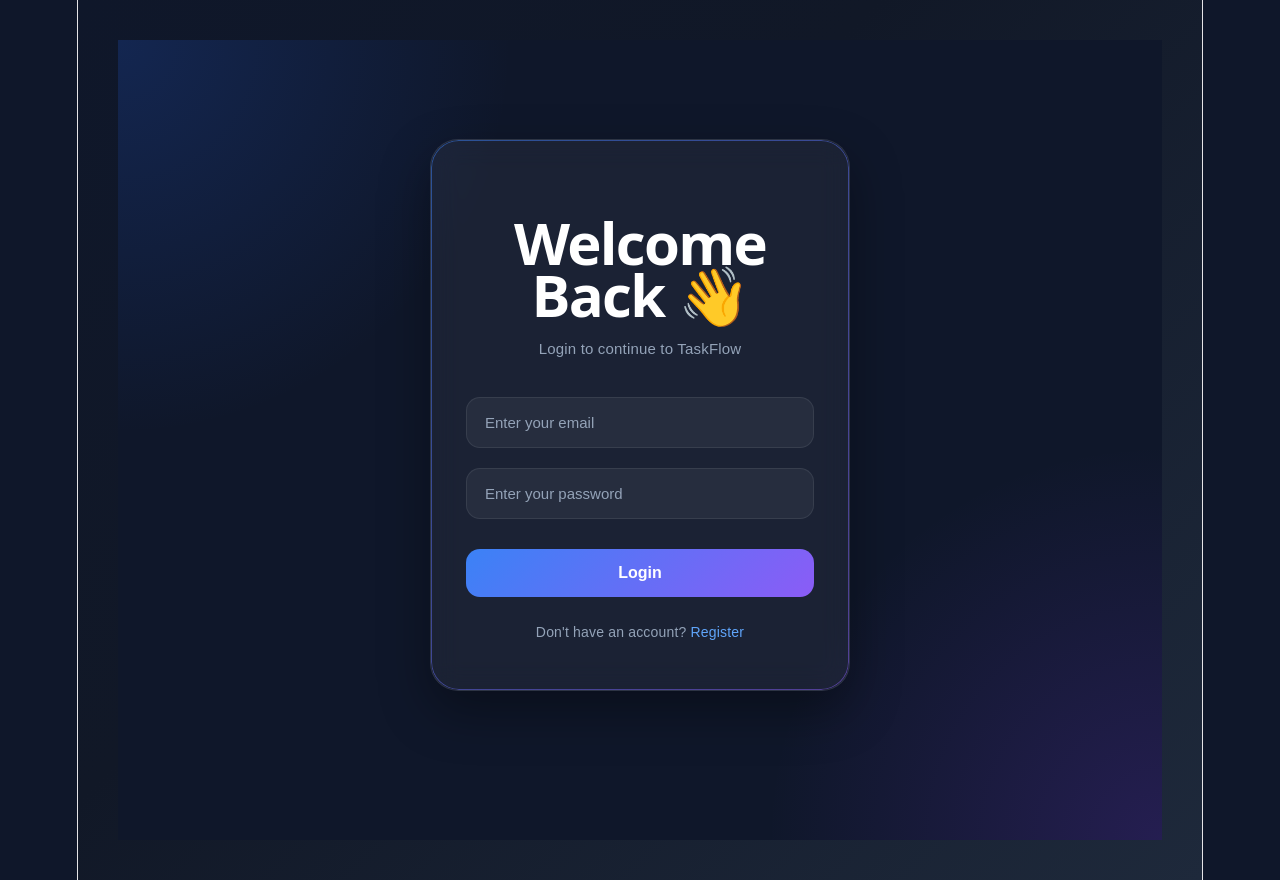
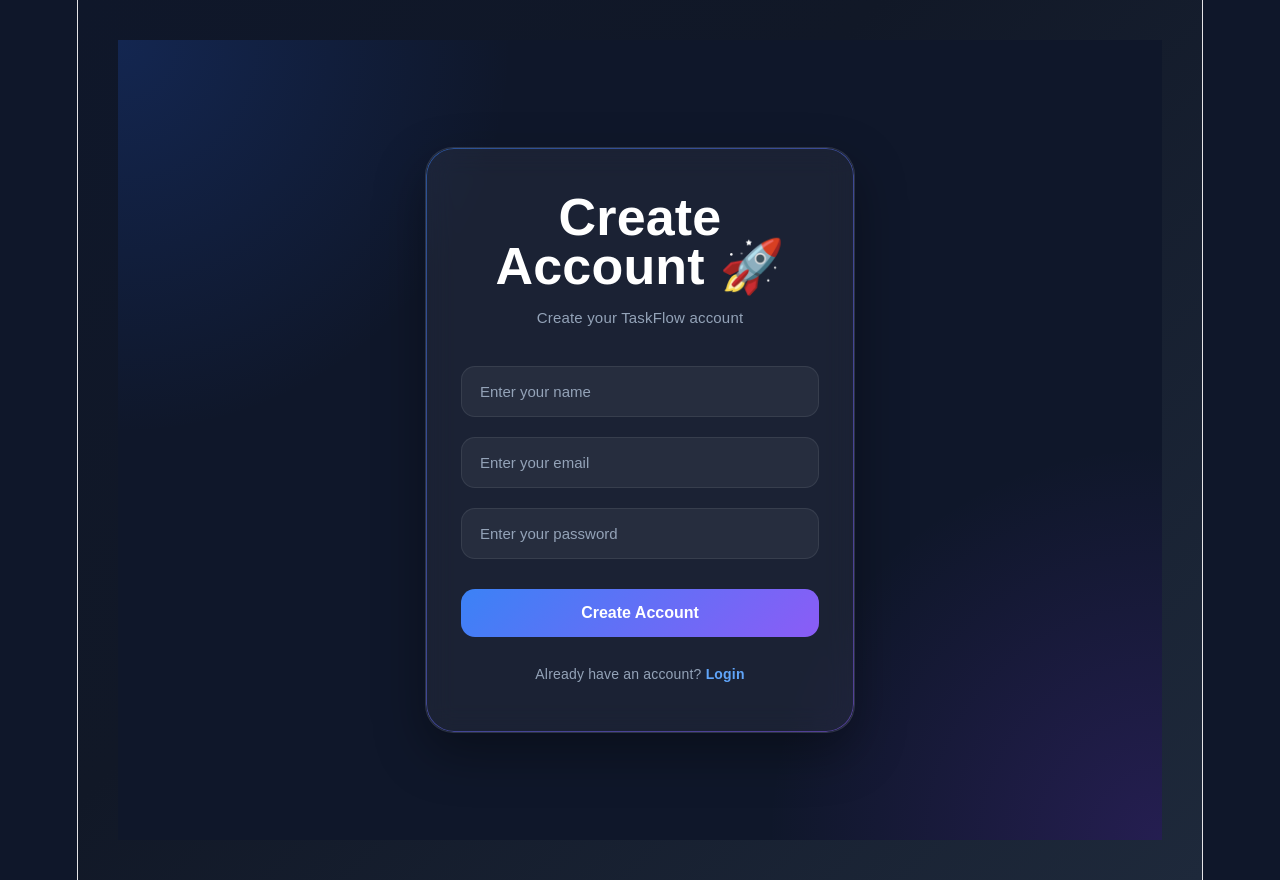
Before and after one commit to vivekky007/EtharaAi, a React (Vite) app in the folder frontend/Etharaai/: page / in a window 1280 px wide. Both pictures are taken after a click on the element "Register". Built offline with nearby package versions, Linux system fonts and the light colour scheme.

Commit message:
Refactor Login component for improved structure

```diff
--- a/frontend/Etharaai/src/pages/Login.jsx
+++ b/frontend/Etharaai/src/pages/Login.jsx
@@ -5,17 +5,24 @@
 const BASE_URL = "https://etharaai-production-a3f3.up.railway.app";
 
 export default function Login() {
+  const [isLogin, setIsLogin] = useState(true);
+
+  const [name, setName] = useState("");
   const [email, setEmail] = useState("");
   const [password, setPassword] = useState("");
 
   const navigate = useNavigate();
 
+  // ✅ LOGIN
   const login = async () => {
     try {
-      const res = await axios.post(`${BASE_URL}/api/auth/login`, {
+      const res = await axios.post(
+        `${BASE_URL}/api/auth/login`,
+        {
           email,
           password,
-      });
+        }
+      );
 
       localStorage.setItem("token", res.data.token);
 
@@ -23,6 +30,28 @@
     } catch (err) {
       console.log(err);
       alert("Login failed");
+    }
+  };
+
+  // ✅ REGISTER
+  const register = async () => {
+    try {
+      await axios.post(
+        `${BASE_URL}/api/auth/register`,
+        {
+          name,
+          email,
+          password,
+        }
+      );
+
+      alert("Account created successfully!");
+
+      setIsLogin(true);
+    } catch (err) {
+      console.log(err);
+
+      alert("Registration failed");
     }
   };
 
@@ -38,7 +67,7 @@
           font-family: Arial, sans-serif;
         }
 
-        .login-container {
+        .auth-container {
           min-height: 100vh;
 
           display: flex;
@@ -53,11 +82,11 @@
           padding: 20px;
         }
 
-        .login-card {
+        .auth-card {
           position: relative;
 
           width: 100%;
-          max-width: 420px;
+          max-width: 430px;
 
           padding: 45px 35px;
 
@@ -72,12 +101,10 @@
           box-shadow:
             0 20px 50px rgba(0,0,0,0.35);
 
-          transform: translateY(-25px);
-
           overflow: hidden;
         }
 
-        .login-card::before {
+        .auth-card::before {
           content: "";
 
           position: absolute;
@@ -103,20 +130,20 @@
           pointer-events: none;
         }
 
-        .login-card h1 {
+        .auth-title {
           color: white;
 
-          font-size: 58px;
+          font-size: 52px;
           font-weight: 800;
 
-          line-height: 0.9;
+          line-height: 0.95;
 
           margin-bottom: 14px;
 
           text-align: center;
         }
 
-        .login-card p {
+        .auth-subtitle {
           color: #94a3b8;
 
           text-align: center;
@@ -161,7 +188,7 @@
             0 0 0 4px rgba(59,130,246,0.18);
         }
 
-        .login-btn {
+        .auth-btn {
           width: 100%;
 
           padding: 15px;
@@ -188,7 +215,7 @@
           margin-top: 10px;
         }
 
-        .login-btn:hover {
+        .auth-btn:hover {
           transform: translateY(-2px);
 
           box-shadow:
@@ -196,7 +223,7 @@
         }
 
         .bottom-text {
-          margin-top: 22px;
+          margin-top: 24px;
 
           text-align: center;
 
@@ -205,30 +232,57 @@
           font-size: 14px;
         }
 
-        .bottom-text span {
+        .switch-btn {
           color: #60a5fa;
+
           cursor: pointer;
+
+          font-weight: bold;
         }
 
         @media (max-width: 500px) {
-          .login-card {
+          .auth-card {
             padding: 35px 25px;
           }
 
-          .login-card h1 {
-            font-size: 46px;
+          .auth-title {
+            font-size: 42px;
           }
         }
       `}</style>
 
-      <div className="login-container">
-        <div className="login-card">
-          <h1>
+      <div className="auth-container">
+        <div className="auth-card">
+          <div className="auth-title">
+            {isLogin ? (
+              <>
                 Welcome <br />
                 Back 👋
-          </h1>
+              </>
+            ) : (
+              <>
+                Create <br />
+                Account 🚀
+              </>
+            )}
+          </div>
 
-          <p>Login to continue to TaskFlow</p>
+          <div className="auth-subtitle">
+            {isLogin
+              ? "Login to continue to TaskFlow"
+              : "Create your TaskFlow account"}
+          </div>
+
+          {/* ✅ Name Field Only For Register */}
+          {!isLogin && (
+            <div className="input-group">
+              <input
+                type="text"
+                placeholder="Enter your name"
+                onChange={(e) => setName(e.target.value)}
+              />
+            </div>
+          )}
 
           <div className="input-group">
             <input
@@ -246,12 +300,24 @@
             />
           </div>
 
-          <button className="login-btn" onClick={login}>
-            Login
+          <button
+            className="auth-btn"
+            onClick={isLogin ? login : register}
+          >
+            {isLogin ? "Login" : "Create Account"}
           </button>
 
           <div className="bottom-text">
-            Don't have an account? <span>Register</span>
+            {isLogin
+              ? "Don't have an account?"
+              : "Already have an account?"}{" "}
+
+            <span
+              className="switch-btn"
+              onClick={() => setIsLogin(!isLogin)}
+            >
+              {isLogin ? "Register" : "Login"}
+            </span>
           </div>
         </div>
       </div>
```
Lines whose indentation alone changed are shown as unchanged.
